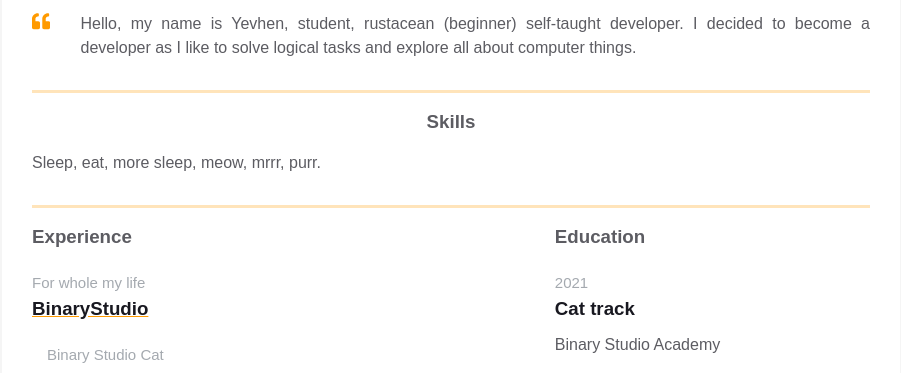
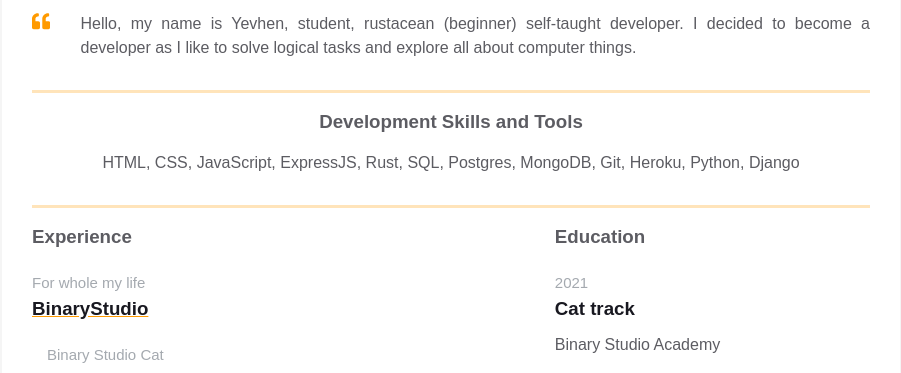
Before and after one commit to zhenyakornilov/homepage, a plain HTML site: page index.html in a window 1280 px wide. Shown: the part 393-766 px from the top of the page, without its empty margins (189-1090 px from the left). Drawn offline with Linux system fonts and the light colour scheme.

Commit message:
Add intro and skills text

```diff
--- a/index.html
+++ b/index.html
@@ -83,8 +83,8 @@
       <div class="container">
         <div class="resume__block">
           <div class="skills">
-            <h3 class="skills__header">Skills</h3>
-            <p class="skills__text">Sleep, eat, more sleep, meow, mrrr, purr. </p>
+            <h3 class="skills__header">Development Skills and Tools</h3>
+            <p class="skills__text">HTML, CSS, JavaScript, ExpressJS, Rust, SQL, Postgres, MongoDB, Git, Heroku, Python, Django</p>
           </div>
         </div>
       </div>
--- a/styles.css
+++ b/styles.css
@@ -173,7 +173,7 @@ body {
 
 .skills__text {
     color: var(--secondary-text-color);
-    text-align: justify;
+    text-align: center;
 }
 
 .experiences {
```
